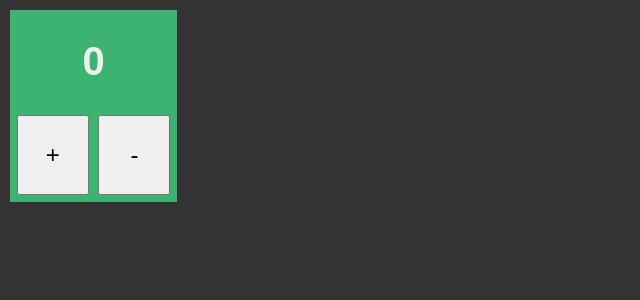
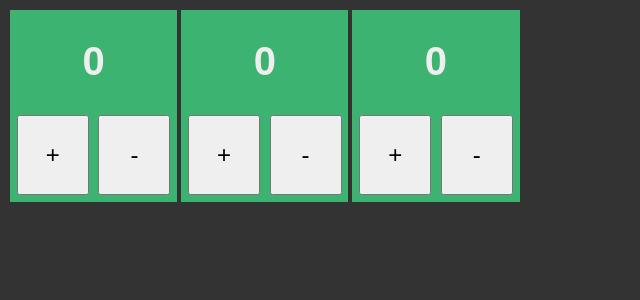
Before and after one commit to ColinEberhardt/redux-reducer-array, a React app: page / in a window 1280 px wide. Shown: the top 300 px of the page, without its empty margins (0-640 px from the left). Built offline with nearby package versions, Linux system fonts and the light colour scheme.

Commit message:
rendering a collection of counters

```diff
--- a/src/App.js
+++ b/src/App.js
@@ -2,8 +2,8 @@ import React, { Component } from 'react'
 import { createStore } from 'redux'
 import { Provider } from 'react-redux'
 
-import reducer from './store/counterReducer'
-import Counter from './component/Counter'
+import reducer from './store/reducer'
+import Counters from './component/Counters'
 
 const store = createStore(reducer)
 
@@ -14,9 +14,7 @@ export default class App extends Component {
   render() {
     return (
       <Provider store={store}>
-        <div className='container'>
-          <Counter/>
-        </div>
+        <Counters/>
       </Provider>
     )
   }
--- a/src/component/Counter.js
+++ b/src/component/Counter.js
@@ -1,16 +1,4 @@
 import React from 'react'
-import { connect } from 'react-redux'
-
-import { incrementAction, decrementAction } from '../store/counterReducer'
-
-const mapStateToProps = state => ({
-  counter: state
-})
-
-const mapDispatchToProps = {
-  incrementAction,
-  decrementAction
-}
 
 const Counter = props => (
   <div className={'redux' + (props.counter.warning ? ' warning' : '')} >
@@ -20,4 +8,4 @@ const Counter = props => (
   </div>
 )
 
-export default connect(mapStateToProps, mapDispatchToProps)(Counter)
+export default Counter
--- /dev/null
+++ b/src/component/Counters.js
@@ -0,0 +1,17 @@
+import React from 'react'
+import { connect } from 'react-redux'
+
+import Counter from './Counter'
+
+const mapStateToProps = state => ({
+  counters: state
+})
+
+const Counters = props =>
+  <div className='container'>
+    {props.counters.map(value =>
+      <Counter onIncrement={()=>{}} onDecrement={()=>{}} counter={value}/>
+    )}
+  </div>
+
+export default connect(mapStateToProps)(Counters)
--- /dev/null
+++ b/src/store/reducer.js
@@ -0,0 +1,11 @@
+import { INITIAL_STATE as COUNTER_INITIAL_STATE } from './counterReducer'
+
+const INITIAL_STATE = [
+  COUNTER_INITIAL_STATE,
+  COUNTER_INITIAL_STATE,
+  COUNTER_INITIAL_STATE
+]
+
+const reducer = (state = INITIAL_STATE, action) => state
+
+export default reducer
```
